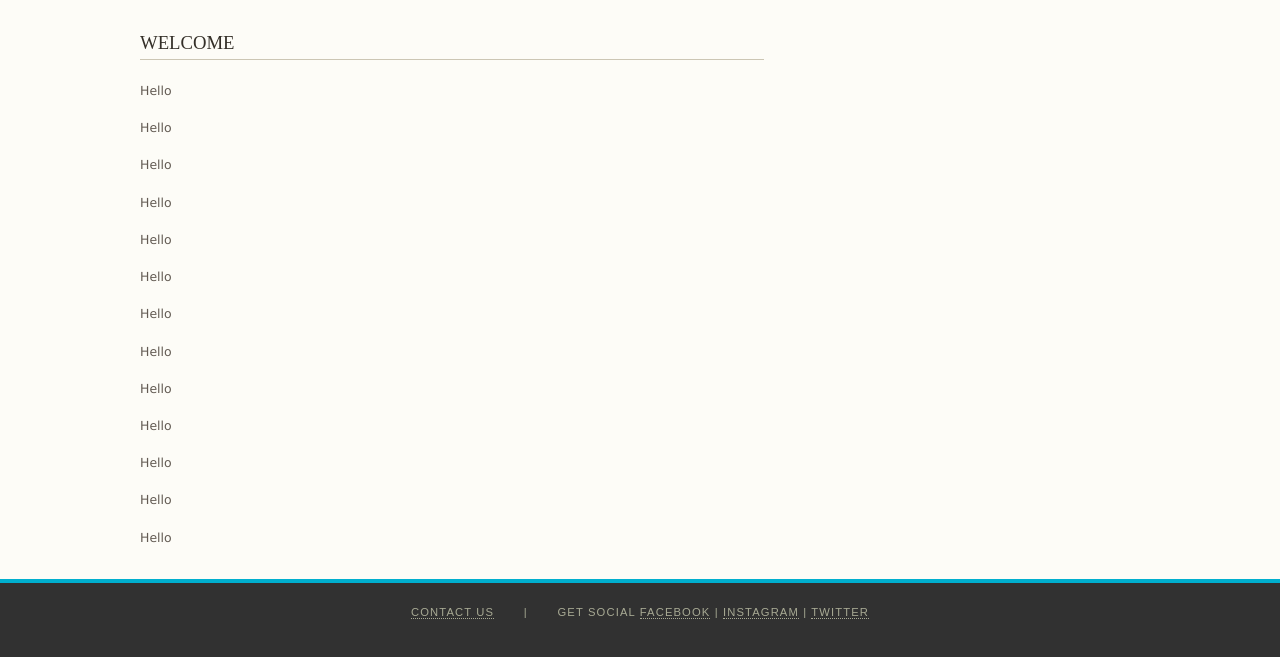
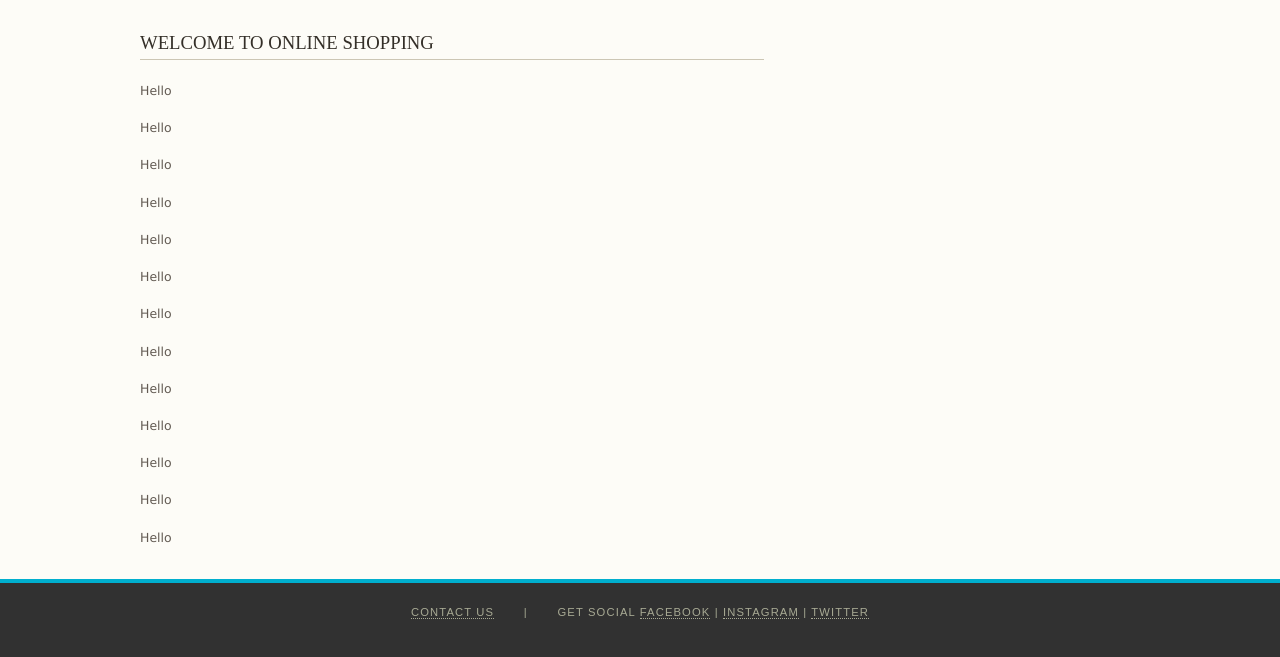
Before and after one commit to AnaStetco/Personal, a plain HTML site: page web/index.html in a window 1280 px wide. Shown: the part 143-800 px from the top of the page. Drawn offline with Linux system fonts and the light colour scheme.

Commit message:
Update index.html

```diff
--- a/web/index.html
+++ b/web/index.html
@@ -57,7 +57,7 @@
 
       <div id="content">
         <!-- insert the page content here -->
-        <h1>Welcome</h1>
+        <h1>Welcome to Online Shopping</h1>
         <p> Hello </p>
 		<p> Hello </p>
 		<p> Hello </p>
```
